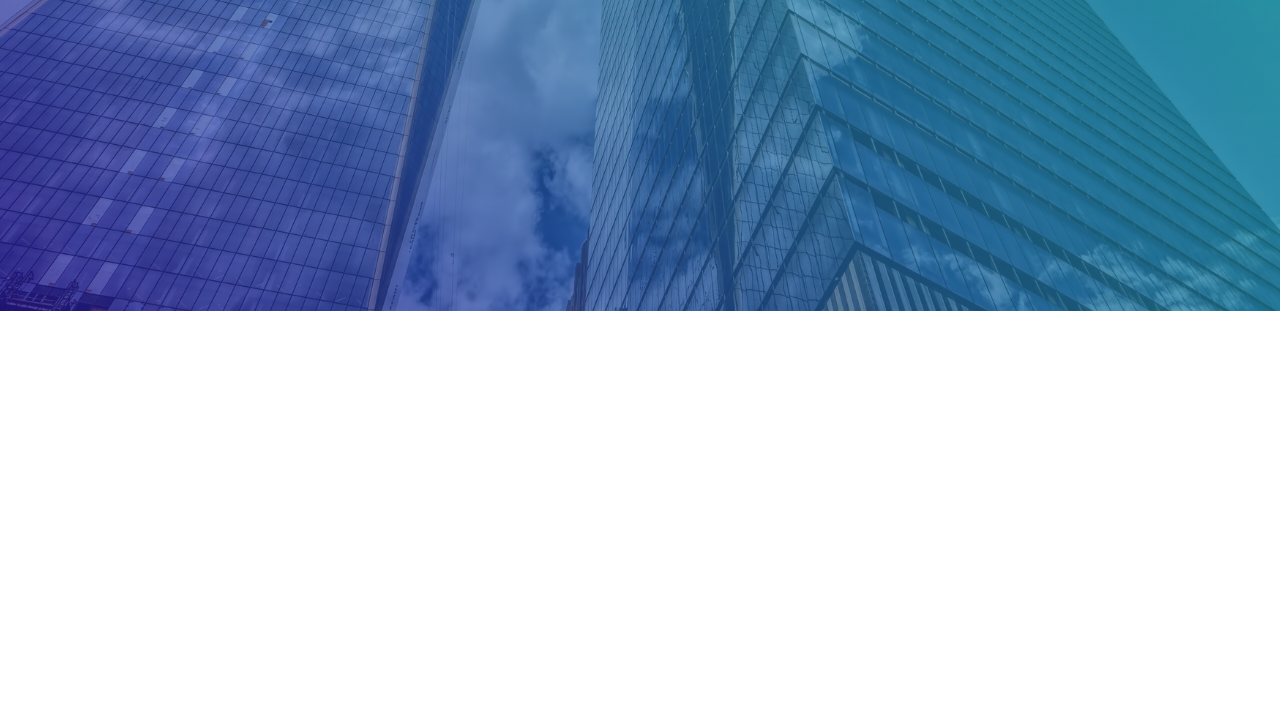
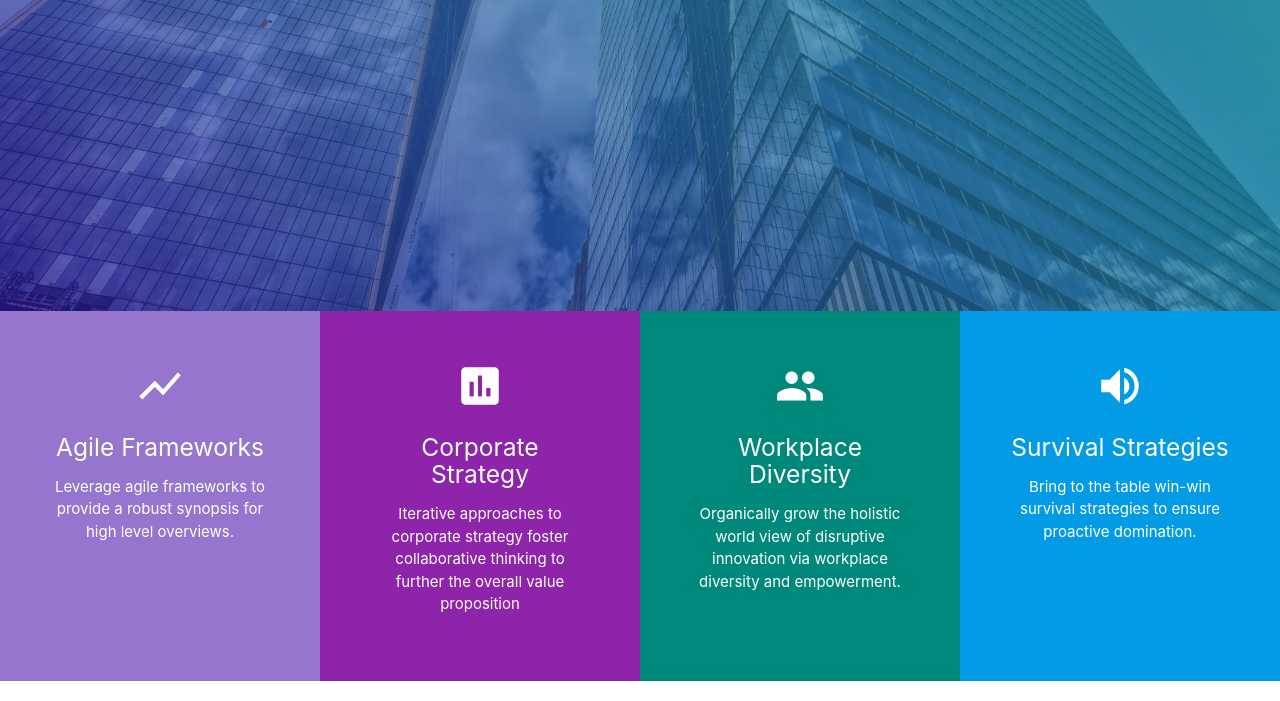
Before and after one commit to OstapHetman/material-websites, a website with bundled scripts: page landing-1/index.html in a window 1280 px wide. Shown: the part 489-1190 px from the top of the page. Before the commit the page ends 800 px from the top, so only its background shows below. Built offline with nearby package versions, Linux system fonts and the light colour scheme.

Commit message:
add layout for features section

```diff
--- a/landing-1/index.html
+++ b/landing-1/index.html
@@ -71,6 +71,59 @@
     </header>
     <!-- End Header -->
 
+    <!-- Start Section: Features -->
+    <section id="features">
+        <div class="row">
+            <div class="col xl3 feature purple deep-purple lighten-2">
+                <div class="icon">
+                    <i class="material-icons">show_chart</i>
+                </div>
+                <div class="title">
+                    <h5>Agile Frameworks</h5>
+                </div>
+                <div class="text">
+                    <p>Leverage agile frameworks to provide a robust synopsis for high level overviews.</p>
+                </div>
+            </div>
+            <div class="col xl3 feature purple purple darken-1">
+                <div class="icon">
+                    <i class="material-icons">insert_chart</i>
+                </div>
+                <div class="title">
+                    <h5>Corporate Strategy</h5>
+                </div>
+                <div class="text">
+                    <p>Iterative approaches to corporate strategy foster collaborative thinking to further the overall value
+                        proposition
+                    </p>
+                </div>
+            </div>
+            <div class="col xl3 feature purple teal darken-1">
+                <div class="icon">
+                    <i class="material-icons">group</i>
+                </div>
+                <div class="title">
+                    <h5>Workplace Diversity</h5>
+                </div>
+                <div class="text">
+                    <p>Organically grow the holistic world view of disruptive innovation via workplace diversity and empowerment.</p>
+                </div>
+            </div>
+            <div class="col xl3 feature purple light-blue darken-1">
+                <div class="icon">
+                    <i class="material-icons">volume_up</i>
+                </div>
+                <div class="title">
+                    <h5>Survival Strategies</h5>
+                </div>
+                <div class="text">
+                    <p>Bring to the table win-win survival strategies to ensure proactive domination.</p>
+                </div>
+            </div>
+        </div>
+    </section>
+    <!-- End Section: Features -->
+
     <!-- Compiled and minified JavaScript -->
     <script src="https://cdnjs.cloudflare.com/ajax/libs/materialize/1.0.0-rc.2/js/materialize.min.js"></script>
     <script src="./index.js"></script>
--- a/landing-1/index.js
+++ b/landing-1/index.js
@@ -1,3 +1,4 @@
 // Import SCSS files
 import "./scss/layout/_navigation.scss";
 import "./scss/layout/_header.scss";
+import "./scss/layout/_features.scss";
--- /dev/null
+++ b/landing-1/scss/layout/_features.scss
@@ -0,0 +1,13 @@
+#features {
+  .row {
+    display: flex;
+  }
+  .feature {
+    text-align: center;
+    color: #fff;
+    padding: 50px;
+    i {
+      font-size: 50px;
+    }
+  }
+}
```
Also changed, not shown: landing-1/dist/index.html, 3 other files.
